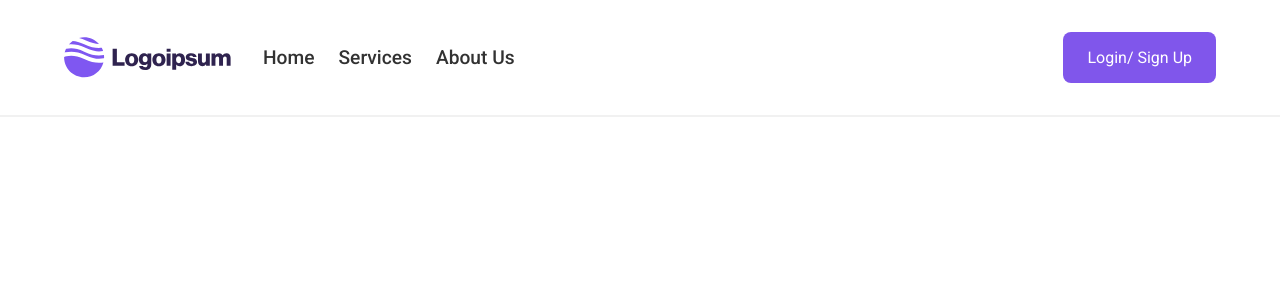
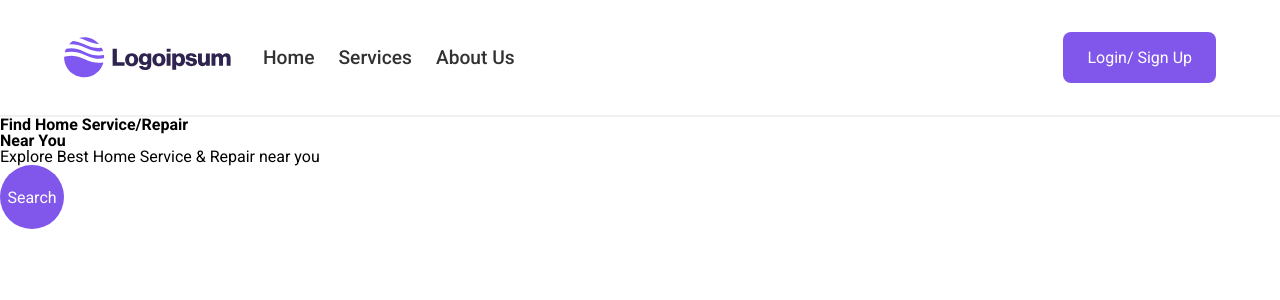
Before and after one commit to e6idijus/FEAC1, a React (Vite) app in the folder Home Service App/Frontend/: page / in a window 1280 px wide. Shown: the top 300 px of the page. Built offline with nearby package versions, Linux system fonts and the light colour scheme.

Commit message:
Add Hero component

```diff
--- a/Home Service App/Frontend/src/App.jsx
+++ b/Home Service App/Frontend/src/App.jsx
@@ -1,9 +1,11 @@
+import Hero from "./components/home/Hero";
 import Topbar from "./components/layout/Topbar";
 
 function App() {
   return (
     <>
       <Topbar />
+      <Hero />
     </>
   );
 }
--- /dev/null
+++ b/Home Service App/Frontend/src/components/home/Hero.jsx
@@ -0,0 +1,21 @@
+import Button from "../common/Button";
+
+const Hero = () => {
+  return (
+    <div>
+      <h1>
+        Find Home Service/Repair
+        <br />
+        Near You
+      </h1>
+      <p>Explore Best Home Service & Repair near you</p>
+      <div>
+        <Button rounded>
+          <div>Search</div>
+        </Button>
+      </div>
+    </div>
+  );
+};
+
+export default Hero;
```
